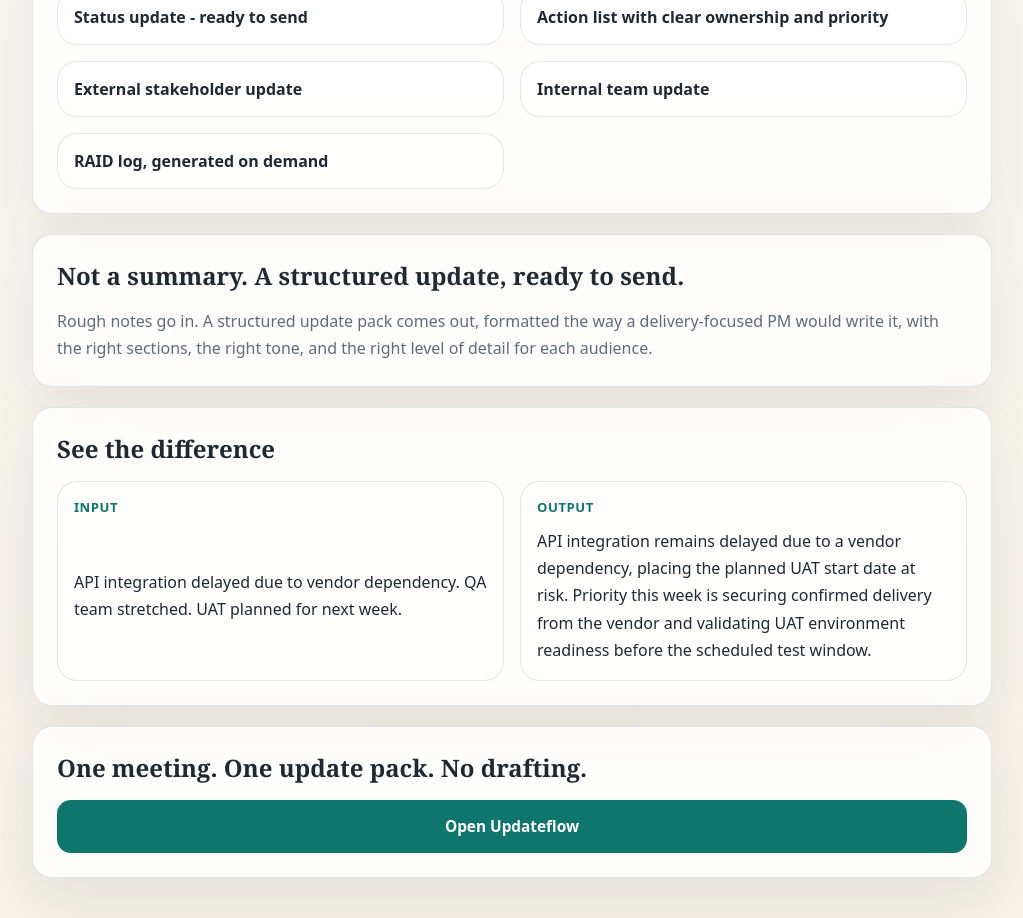
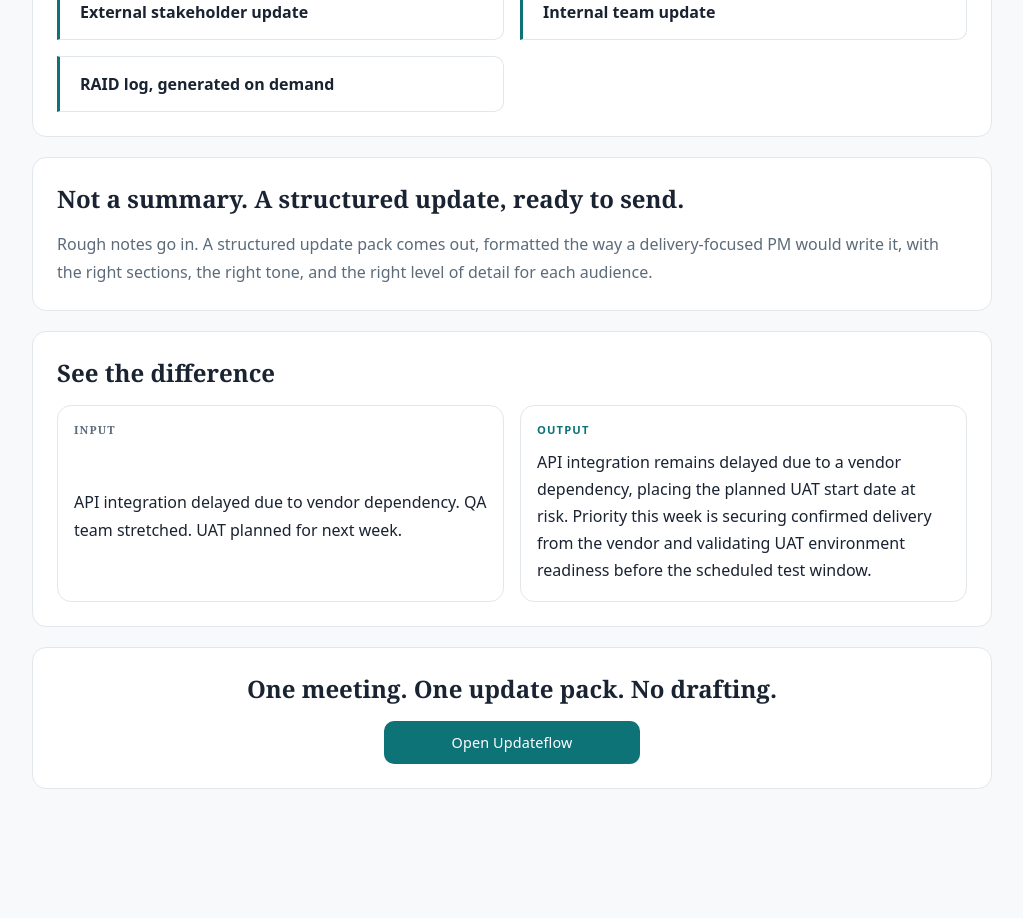
Before and after one commit to romeosison-svg/updateflow, a Next.js app: page / in a window 1280 px wide. Shown: the part 1020-1938 px from the top of the page, without its empty margins (128-1151 px from the left). After the commit the page ends 1889 px from the top, so only its background shows below. Built offline with nearby package versions, Linux system fonts and the light colour scheme.

Commit message:
feat(ui): visual polish — refined palette, typography, buttons, and card styles

```diff
--- a/app/globals.css
+++ b/app/globals.css
@@ -1,15 +1,18 @@
 :root {
   color-scheme: light;
-  --background: #f5f1e8;
-  --surface: rgba(255, 255, 255, 0.82);
-  --surface-strong: #ffffff;
-  --text: #1f2933;
-  --muted: #5f6c7b;
-  --border: rgba(31, 41, 51, 0.12);
-  --accent: #0f766e;
-  --accent-hover: #115e59;
-  --accent-soft: rgba(15, 118, 110, 0.12);
-  --error: #b42318;
+  --accent: #0d7377;
+  --accent-hover: #0a5f63;
+  --accent-light: #e8f4f5;
+  --bg: #f8f9fa;
+  --card: #ffffff;
+  --text: #1a2332;
+  --muted: #5c6b7a;
+  --border: #e2e7ec;
+  --error: #dc2626;
+  --background: var(--bg);
+  --surface: var(--card);
+  --surface-strong: var(--card);
+  --accent-soft: var(--accent-light);
   --shadow: 0 18px 60px rgba(31, 41, 51, 0.08);
   /* Spacing scale */
   --space-1: 0.35rem;
@@ -44,10 +47,7 @@ html {
 body {
   margin: 0;
   min-height: 100vh;
-  background:
-    radial-gradient(circle at top left, rgba(15, 118, 110, 0.14), transparent 28%),
-    radial-gradient(circle at top right, rgba(194, 120, 3, 0.12), transparent 24%),
-    linear-gradient(180deg, #fcfaf5 0%, var(--background) 100%);
+  background: var(--bg);
   color: var(--text);
   font-family: Georgia, "Times New Roman", serif;
 }
@@ -80,13 +80,15 @@ select {
 .eyebrow {
   display: inline-block;
   margin-bottom: var(--space-4);
-  padding: var(--space-1) var(--space-3);
-  border-radius: var(--radius-pill);
-  background: var(--accent-soft);
+  padding: 0;
+  border-radius: 0;
   color: var(--accent);
-  font-size: 0.9rem;
+  background: transparent;
+  border: none;
+  font-size: 0.75rem;
   font-weight: 600;
-  letter-spacing: 0.02em;
+  letter-spacing: 0.08em;
+  text-transform: uppercase;
 }
 
 .eyebrow-link {
@@ -96,12 +98,13 @@ select {
 .hero h1 {
   margin: 0;
   max-width: 12ch;
+  color: var(--text);
   font-size: clamp(2.5rem, 6vw, 4.5rem);
   line-height: var(--leading-tight);
 }
 
 .hero p {
-  max-width: 42rem;
+  max-width: 52rem;
   margin: var(--space-4) 0 0;
   color: var(--muted);
   font-family: system-ui, -apple-system, BlinkMacSystemFont, "Segoe UI", sans-serif;
@@ -136,7 +139,7 @@ select {
 }
 
 .credibility-line {
-  max-width: 46rem;
+  max-width: 52rem;
   margin-top: var(--space-5);
   color: var(--muted);
   font-family: system-ui, -apple-system, BlinkMacSystemFont, "Segoe UI", sans-serif;
@@ -145,6 +148,7 @@ select {
 }
 
 .compatibility-line {
+  max-width: 52rem;
   margin-top: var(--space-4);
   color: var(--muted);
   font-family: system-ui, -apple-system, BlinkMacSystemFont, "Segoe UI", sans-serif;
@@ -153,12 +157,10 @@ select {
 }
 
 .card {
+  background: var(--card);
+  border: 1px solid var(--border);
+  border-radius: var(--radius-md);
   padding: var(--space-6);
-  border: 1px solid var(--border);
-  border-radius: var(--radius-lg);
-  background: var(--surface);
-  backdrop-filter: blur(16px);
-  box-shadow: var(--shadow);
 }
 
 .landing-section {
@@ -190,10 +192,11 @@ select {
 }
 
 .value-item {
-  padding: var(--space-4) var(--space-4);
+  background: var(--card);
   border: 1px solid var(--border);
-  border-radius: var(--radius-lg);
-  background: rgba(255, 255, 255, 0.72);
+  border-left: 3px solid var(--accent);
+  border-radius: 0 var(--radius-sm) var(--radius-sm) 0;
+  padding: var(--space-4) var(--space-5);
   font-family: system-ui, -apple-system, BlinkMacSystemFont, "Segoe UI", sans-serif;
   font-weight: 600;
 }
@@ -209,25 +212,44 @@ select {
   gap: var(--space-3);
   padding: var(--space-4) var(--space-4);
   border: 1px solid var(--border);
-  border-radius: var(--radius-lg);
-  background: rgba(255, 255, 255, 0.72);
+  border-radius: var(--radius-md);
+  background: var(--card);
 }
 
 .demo-card p {
   color: var(--text);
 }
 
-.demo-label {
-  color: var(--accent);
-  font-family: system-ui, -apple-system, BlinkMacSystemFont, "Segoe UI", sans-serif;
-  font-size: 0.82rem;
+.demo-label,
+.input-label,
+.output-label {
+  font-size: 0.7rem;
   font-weight: 700;
-  letter-spacing: 0.04em;
+  letter-spacing: 0.1em;
   text-transform: uppercase;
 }
 
+.demo-card:first-child .demo-label,
+.input-label {
+  color: var(--muted);
+}
+
+.demo-card:last-child .demo-label,
+.output-label {
+  color: var(--accent);
+  font-family: system-ui, -apple-system, BlinkMacSystemFont, "Segoe UI", sans-serif;
+}
+
 .landing-cta {
-  align-items: start;
+  display: flex;
+  flex-direction: column;
+  align-items: center;
+  text-align: center;
+}
+
+.landing-cta .primary-button {
+  width: auto;
+  min-width: 16rem;
 }
 
 .tool-stack {
@@ -264,7 +286,7 @@ select {
   width: 100%;
   border: 1px solid var(--border);
   border-radius: var(--radius-md);
-  background: var(--surface-strong);
+  background: var(--card);
   color: var(--text);
 }
 
@@ -273,6 +295,11 @@ select {
   padding: var(--space-4) var(--space-4);
   resize: vertical;
   line-height: var(--leading-base);
+  border: 1px solid var(--border);
+  border-radius: var(--radius-sm);
+  background: var(--bg);
+  color: var(--text);
+  transition: border-color 0.15s ease;
 }
 
 .field select {
@@ -286,6 +313,11 @@ select {
 .secondary-button:focus {
   outline: 2px solid var(--accent);
   outline-offset: 2px;
+}
+
+textarea:focus {
+  border-color: var(--accent);
+  outline: none;
 }
 
 .actions-row {
@@ -319,43 +351,44 @@ select {
 }
 
 .sample-button {
+  display: inline-flex;
+  align-items: center;
+  padding: var(--space-2) var(--space-4);
+  background: var(--card);
+  color: var(--muted);
+  font-size: 0.8rem;
+  font-weight: 500;
   border: 1px solid var(--border);
-  border-radius: var(--radius-pill);
-  padding: var(--space-3) var(--space-4);
-  background: rgba(255, 255, 255, 0.75);
-  color: var(--text);
+  border-radius: var(--radius-sm);
   cursor: pointer;
   font-family: system-ui, -apple-system, BlinkMacSystemFont, "Segoe UI", sans-serif;
-  font-size: 0.9rem;
-  transition: border-color 150ms ease, transform 150ms ease, background-color 150ms ease;
+  transition: border-color 0.15s ease, color 0.15s ease;
 }
 
 .sample-button:hover {
-  transform: translateY(-1px);
-  border-color: rgba(15, 118, 110, 0.35);
-  background: rgba(255, 255, 255, 0.95);
+  border-color: var(--accent);
+  color: var(--accent);
 }
 
 .primary-button,
 .secondary-button {
-  border: 0;
-  border-radius: var(--radius-md);
-  padding: var(--space-4) var(--space-5);
   font-family: system-ui, -apple-system, BlinkMacSystemFont, "Segoe UI", sans-serif;
-  font-size: 0.96rem;
-  font-weight: 600;
   cursor: pointer;
-  transition: transform 150ms ease, background-color 150ms ease, opacity 150ms ease;
 }
 
 .primary-button {
+  display: inline-flex;
+  align-items: center;
+  justify-content: center;
+  padding: var(--space-3) var(--space-6);
   background: var(--accent);
   color: #ffffff;
-}
-
-.primary-button:hover:not(:disabled),
-.secondary-button:hover:not(:disabled) {
-  transform: translateY(-1px);
+  font-size: 0.9rem;
+  font-weight: 500;
+  letter-spacing: 0.01em;
+  border: none;
+  border-radius: var(--radius-sm);
+  transition: background 0.15s ease;
 }
 
 .primary-button:hover:not(:disabled) {
@@ -363,15 +396,28 @@ select {
 }
 
 .secondary-button {
-  background: var(--accent-soft);
+  display: inline-flex;
+  align-items: center;
+  justify-content: center;
+  padding: var(--space-3) var(--space-5);
+  background: transparent;
   color: var(--accent);
+  font-size: 0.9rem;
+  font-weight: 500;
+  letter-spacing: 0.01em;
+  border: 1.5px solid var(--accent);
+  border-radius: var(--radius-sm);
+  transition: background 0.15s ease, color 0.15s ease;
+}
+
+.secondary-button:hover:not(:disabled) {
+  background: var(--accent-light);
 }
 
 .primary-button:disabled,
 .secondary-button:disabled {
   cursor: not-allowed;
   opacity: 0.6;
-  transform: none;
 }
 
 .error-message {
@@ -413,9 +459,12 @@ select {
 
 .output-header {
   display: flex;
+  align-items: center;
   justify-content: space-between;
   gap: var(--space-4);
-  align-items: center;
+  padding-bottom: var(--space-3);
+  border-bottom: 1px solid var(--border);
+  margin-bottom: var(--space-4);
 }
 
 .output-header h2 {
@@ -429,12 +478,32 @@ select {
   font-family: system-ui, -apple-system, BlinkMacSystemFont, "Segoe UI", sans-serif;
 }
 
+.output-header .secondary-button,
+.copy-button {
+  font-size: 0.8rem;
+  font-weight: 500;
+  color: var(--muted);
+  background: transparent;
+  border: 1px solid var(--border);
+  border-radius: var(--radius-sm);
+  padding: var(--space-1) var(--space-3);
+  cursor: pointer;
+  transition: color 0.15s ease, border-color 0.15s ease;
+}
+
+.output-header .secondary-button:hover:not(:disabled),
+.copy-button:hover {
+  color: var(--accent);
+  border-color: var(--accent);
+  background: transparent;
+}
+
 .output-panel {
   min-height: 260px;
   padding: var(--space-4) var(--space-4);
   border: 1px solid var(--border);
-  border-radius: var(--radius-lg);
-  background: rgba(255, 255, 255, 0.92);
+  border-radius: var(--radius-md);
+  background: var(--card);
 }
 
 .output-panel.empty {
```
